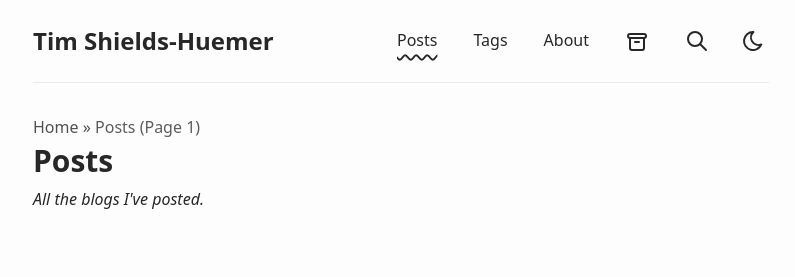
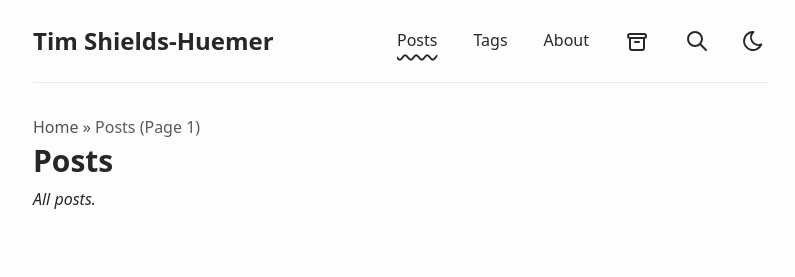
Before and after one commit to tshieldshuemer/tshieldshuemer.github.io, an Astro site: page /posts in a window 1280 px wide. Shown: the top 277 px of the page, without its empty margins (239-1034 px from the left). Built offline with nearby package versions, Linux system fonts and the light colour scheme; Astro itself is replaced by a stand-in of ours.

Commit message:
Update [...page].astro

```diff
--- a/src/pages/posts/[...page].astro
+++ b/src/pages/posts/[...page].astro
@@ -20,7 +20,7 @@ const { page } = Astro.props;
 
 <Layout title={`Posts | ${SITE.title}`}>
   <Header />
-  <Main pageTitle="Posts" pageDesc="All the blogs I've posted.">
+  <Main pageTitle="Posts" pageDesc="All posts.">
     <ul>
       {page.data.map(data => <Card {...data} />)}
     </ul>
```
